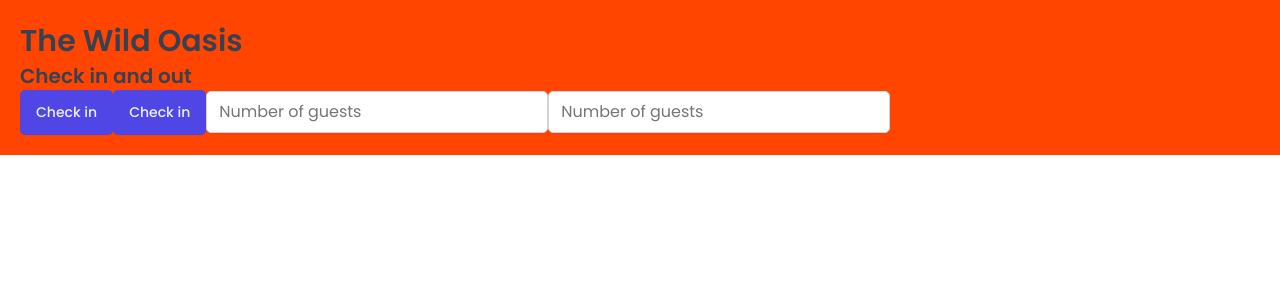
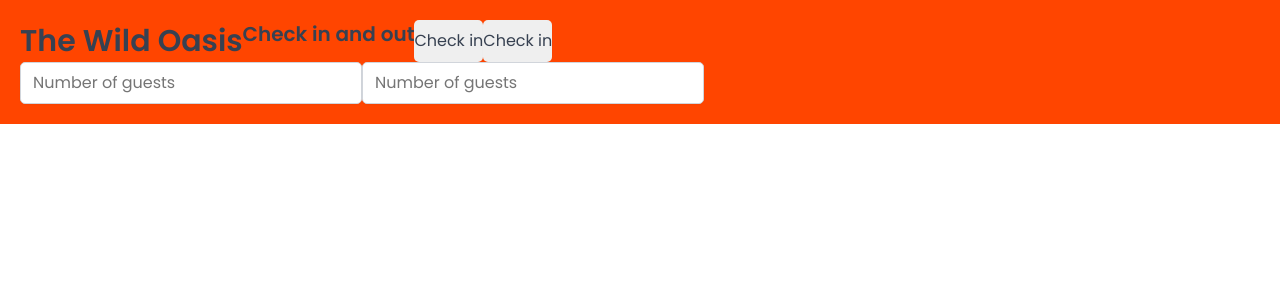
Before and after one commit to NikolaGedovic/the-wild-oasis, a React (Vite) app: page / in a window 1280 px wide. Shown: the top 300 px of the page. Built offline with nearby package versions, Linux system fonts and the light colour scheme; a web font is replaced by a local one.

Commit message:
building more reusable styled components

```diff
--- a/src/App.jsx
+++ b/src/App.jsx
@@ -3,6 +3,7 @@ import GlobalStyles from "./styles/GlobalStyles";
 import Button from "./ui/Button";
 import Input from "./ui/Input";
 import Heading from "./ui/Heading";
+import Row from "./ui/Row";
 
 const StyledApp = styled.main`
   background-color: orangered;
@@ -14,10 +15,12 @@ function App() {
     <>
       <GlobalStyles />
       <StyledApp>
-        <Heading as={"h1"}>The Wild Oasis</Heading>
-        <Heading as={"h2"}>Check in and out</Heading>
-        <Button>Check in</Button>
-        <Button>Check in</Button>
+        <Row>
+          <Heading as={"h1"}>The Wild Oasis</Heading>
+          <Heading as={"h2"}>Check in and out</Heading>
+          <Button>Check in</Button>
+          <Button>Check in</Button>
+        </Row>
 
         <Input type={"number"} placeholder={"Number of guests"} />
         <Input type={"number"} placeholder={"Number of guests"} />
--- a/src/ui/Button.jsx
+++ b/src/ui/Button.jsx
@@ -49,18 +49,8 @@ const variations = {
 };
 
 const Button = styled.button`
-  font-size: 1.4rem;
-  padding: 1.2rem 1.6rem;
-  font-weight: 500;
   border: none;
   border-radius: var(--border-radius-sm);
-  background-color: var(--color-brand-600);
-  color: var(--color-brand-50);
   box-shadow: var(--shadow-sm);
-  cursor: pointer;
-
-  &:hover {
-    background-color: var(--color-brand-700);
-  }
 `;
 export default Button;
--- /dev/null
+++ b/src/ui/Row.jsx
@@ -0,0 +1,26 @@
+import styled from "styled-components";
+
+const Row = styled.div`
+  display: flex;
+
+  ${(props) =>
+    props.type === "horizontal" &&
+    css`
+      justify-content: space-between;
+      align-items: center;
+    `}
+
+  ${(props) =>
+    props.type === "vertical" &&
+    css`
+      flex-direction: column;
+      gap: 1.6rem;
+    `}
+`;
+
+Row.defaultProps = {
+  variation: "primary",
+  size: "medium",
+};
+
+export default Row;
```
